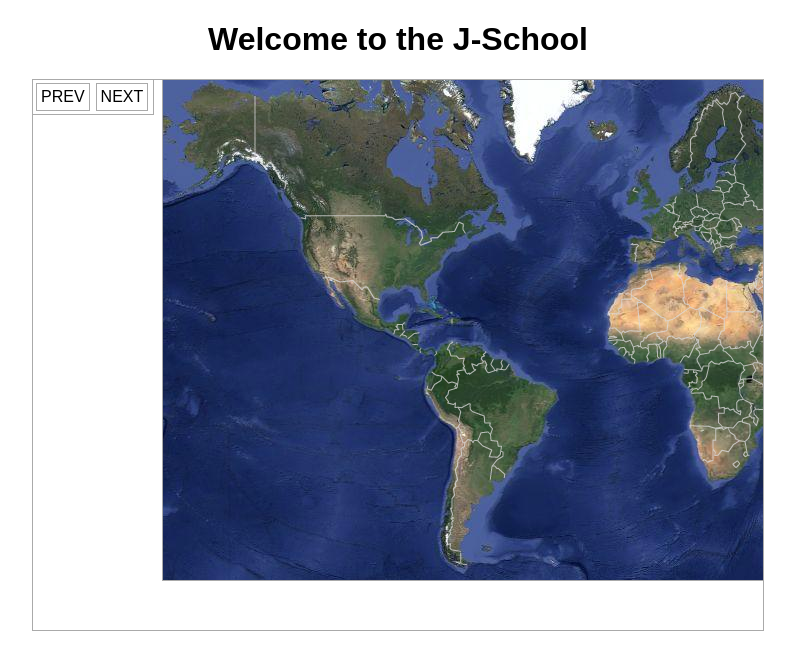
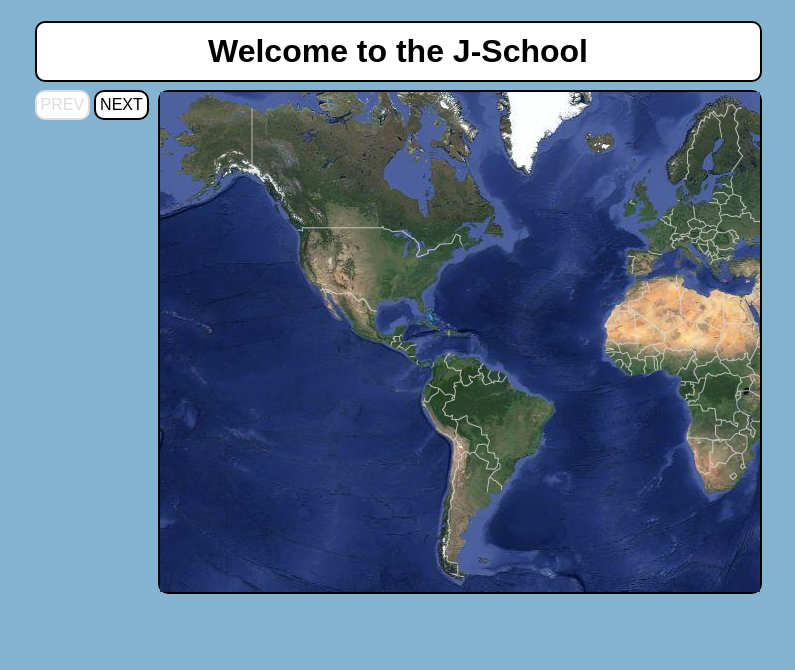
Before and after one commit to HarryStevens/slideshow, a plain HTML site: page index.html in a window 1280 px wide. Both pictures are taken after a click on the element "PREV". Shown: the whole page, without its empty margins (242-1037 px from the left). Drawn offline with nearby package versions, Linux system fonts and the light colour scheme.

Commit message:
Project complete with styles and layouts

```diff
--- a/index.html
+++ b/index.html
@@ -20,7 +20,7 @@
 				</div>
 			</div>
 			<div id="image-wrapper">
-				<img src="images/shot_20.png" />
+
 			</div>
 		</div>
 
--- a/scripts.js
+++ b/scripts.js
@@ -2,18 +2,57 @@
  * @author Harry Stevens
  */
 
-var images = ["images/shot_20.png", "images/shot_19.png", "images/shot_18.png", "images/shot_17.png", "images/shot_16.png", "images/shot_15.png", "images/shot_14.png", "images/shot_13.png", "images/shot_12.png", "images/shot_11.png", "images/shot_10.png", "images/shot_9.png", "images/shot_8.png", "images/shot_7.png", "images/shot_6.png", "images/shot_5.png", "images/shot_4.png", "images/shot_3.png", "images/shot_2.png", "images/shot_1.png"];
+//An array of images in order
+var images = ["shot_20.png", "shot_19.png", "shot_18.png", "shot_17.png", "shot_16.png", "shot_15.png", "shot_14.png", "shot_13.png", "shot_12.png", "shot_11.png", "shot_10.png", "shot_9.png", "shot_8.png", "shot_7.png", "shot_6.png", "shot_5.png", "shot_4.png", "shot_3.png", "shot_2.png", "shot_1.png"];
 
+//Index of current image in our index array
+var index = 0;
+
+//This is the main function. It describes what to do when certain div classes are clicked
 function nav() {
-	$(".next").on("click", function() {
-		console.log("next");
-	});
-	$(".prev").on("click", function() {
-		console.log("prev");
+	$(".button").on("click", function() {
+
+		console.log("click");
+
+		var isNext = $(this).hasClass("next");
+		//isolating the next button
+
+		//If the next button is clicked, it will move forward in the array; otherwise, it will move backwards
+		if (isNext == true && index != (images.length - 1)) {
+			index = index + 1;
+			console.log ("next");
+		} else if (isNext == false && index != 0) {
+			index = index - 1;
+			console.log("prev");
+		}
+
+		//Removes the class "disabled" from the button
+		$(".button").removeClass("disabled");
+
+		//Adds the class "disabled" to the appropriate button in the appropriate circumstances
+		if (index == 0) {
+			$(".button.prev").addClass("disabled");
+		} else if (index == (images.length - 1)) {
+			$(".button.next").addClass("disabled");
+		}
+
+		//See below function
+		updateImage();
+
 	});
 }
 
-//jQuery to set the javascript in motion by calling the "nav" function
+//Adds the new image depending on the click event
+function updateImage() {
+	console.log ("update image");
+	console.log (images[index]);
+	$("#image-wrapper").html("<img src='images/"+images[index]+"' />");
+}
+
+//When everything is loaded, this jQuery sets the initial image, makes the "previous" button look disabled,
+//and sets the javascript in motion by calling the "nav" function
 $(document).ready(function() {
+	$("#image-wrapper").html("<img src='images/" + images[index] + "' />");
+	$(".button.prev").addClass("disabled");
 	nav();
 });
--- a/styles.css
+++ b/styles.css
@@ -2,33 +2,50 @@ body {
 	display: table;
 	margin: 0 auto;
 	font-family: Arial, Helvetica, sans-serif;
+	background-color: #83B5D1;
 }
 h1 {
 	text-align: center;
-}
-div {
-	outline: 1px solid #aaa;
+	border: 2px solid #000;
+	border-radius: 10px;
+	padding: 10px;
+	margin-bottom: 8px;
+	background-color: #fff;
 }
 #content-wrapper {
-	width: 730px;
+	width: 727px;
 	height: 550px;
 }
 #button-nav {
 	float: left;
-	width: 120px;
+	width: 123px;
 }
 #image-wrapper {
 	float: left;
 	width: 600px;
 	height: 500px;
-	margin-left: 10px;
+	border: 2px solid #000;
+	border-radius: 10px;
 }
 .button {
 	float:left;
 	padding: 4px;
 	margin: 4px;
+	margin-top: 0px;
+	margin-left: 0px;
 	cursor: pointer;
+	border: 2px solid #000;
+	border-radius: 10px;
+	background-color: #fff;
 }
 .button:hover {
 	background-color: #ddd;
 }
+.disabled {
+	color: #ddd;
+	border: 2px solid #ddd;
+	cursor: default;
+}
+.disabled:hover {
+	background-color: #fff;
+}
```
